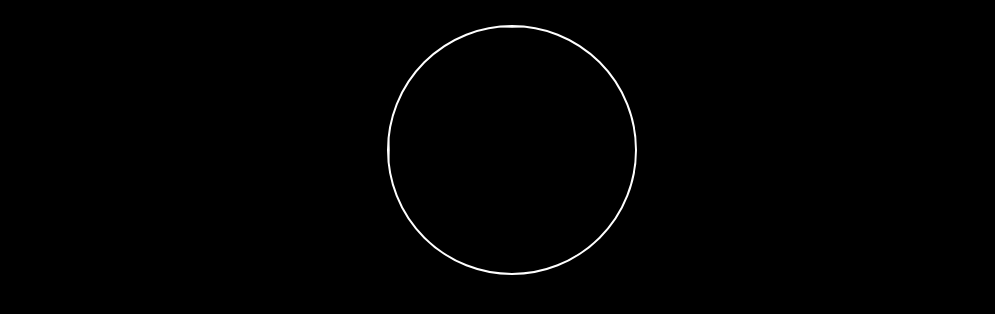
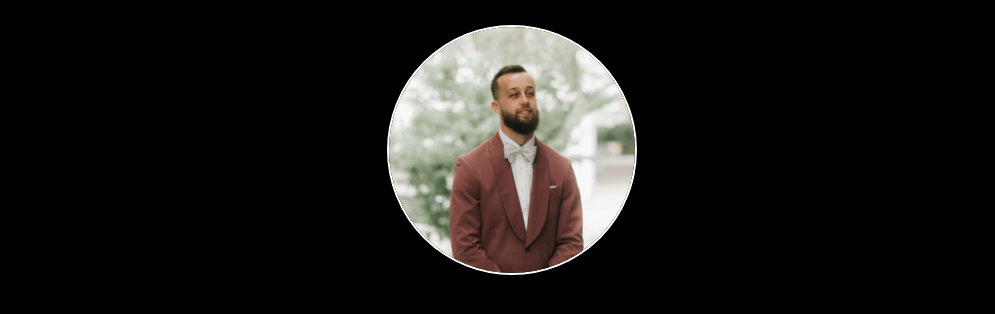
Before and after one commit to justinbarnikow/Official-Portfolio, a plain HTML site: page index.html in a window 1280 px wide. Shown: the top 314 px of the page, without its empty margins (128-1123 px from the left). Drawn offline with Linux system fonts and the light colour scheme.

Commit message:
Update index.html

```diff
--- a/index.html
+++ b/index.html
@@ -17,7 +17,7 @@
     <section id="about">
       <div class="group backgroundOne topAboutStyle">
         <div class="item">
-          <img src="images/about/justin.jpg">
+          <img src="images/justin.jpg">
         </div>
         <div class="item">
           <h1>justin barnikow</h1>
```
